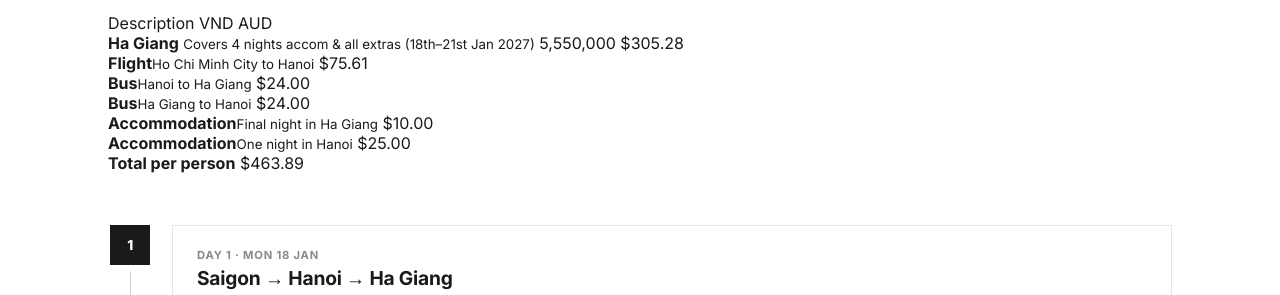
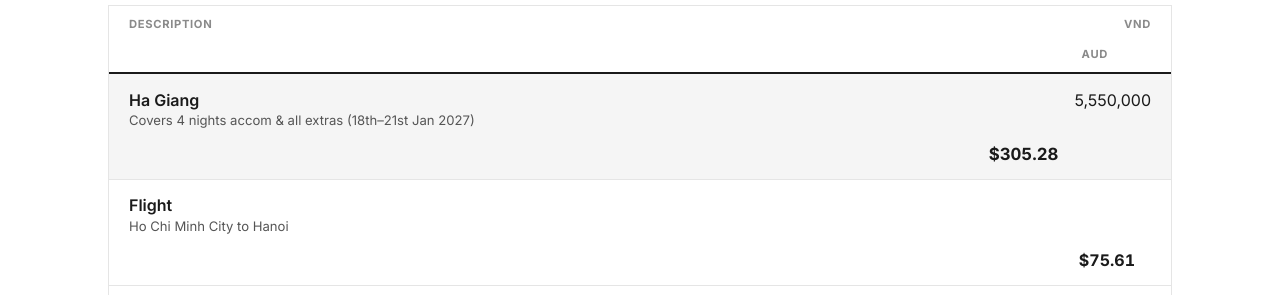
Before and after one commit to dmcassidy97-lgtm/barkus-bucks-2027, a website: page public/haigiang.html in a window 1280 px wide. Shown: the part 451-746 px from the top of the page. Drawn offline with Linux system fonts and the light colour scheme.

Commit message:
Add budget table styles

```diff
--- a/public/css/style.css
+++ b/public/css/style.css
@@ -904,3 +904,61 @@ table.fines-table th { color: var(--text-faint); font-size: 0.7rem; text-transfo
 
 .center { text-align: center; }
 .muted { color: var(--text-dim); }
+
+/* ---------- Budget breakdown ---------- */
+.budget h2 { margin-bottom: 0.2rem; }
+.budget-table {
+  margin-top: 1.25rem;
+  border: 1px solid var(--border);
+  background: var(--surface);
+}
+.budget-row {
+  display: grid;
+  grid-template-columns: 1fr auto;
+  gap: 1rem;
+  align-items: baseline;
+  padding: 0.95rem 1.25rem;
+  border-bottom: 1px solid var(--border);
+}
+.budget-row:last-child { border-bottom: none; }
+.budget-head {
+  padding-top: 0.7rem;
+  padding-bottom: 0.7rem;
+  font-size: 0.7rem;
+  font-weight: 700;
+  text-transform: uppercase;
+  letter-spacing: 0.06em;
+  color: var(--text-faint);
+  border-bottom: 2px solid var(--text);
+}
+.budget-desc strong { display: block; font-weight: 600; }
+.budget-desc small {
+  display: block;
+  margin-top: 0.15rem;
+  font-size: 0.82rem;
+  color: var(--text-dim);
+}
+.budget-aud {
+  text-align: right;
+  font-variant-numeric: tabular-nums;
+}
+.budget-aud { font-weight: 700; }
+.budget-head .budget-aud { font-size: inherit; font-weight: inherit; color: inherit; }
+.budget-row--feature { background: var(--surface-2); }
+.budget-row--feature .budget-aud { font-size: 1.05rem; }
+.budget-total {
+  background: var(--accent);
+  color: var(--accent-text);
+  padding-top: 1.2rem;
+  padding-bottom: 1.2rem;
+}
+.budget-total .budget-desc strong {
+  font-size: 0.78rem;
+  text-transform: uppercase;
+  letter-spacing: 0.06em;
+}
+.budget-total .budget-aud { font-size: 1.6rem; font-weight: 800; }
+
+@media (max-width: 520px) {
+  .budget-row { gap: 0.25rem 1rem; padding: 0.9rem 1rem; }
+}
```
